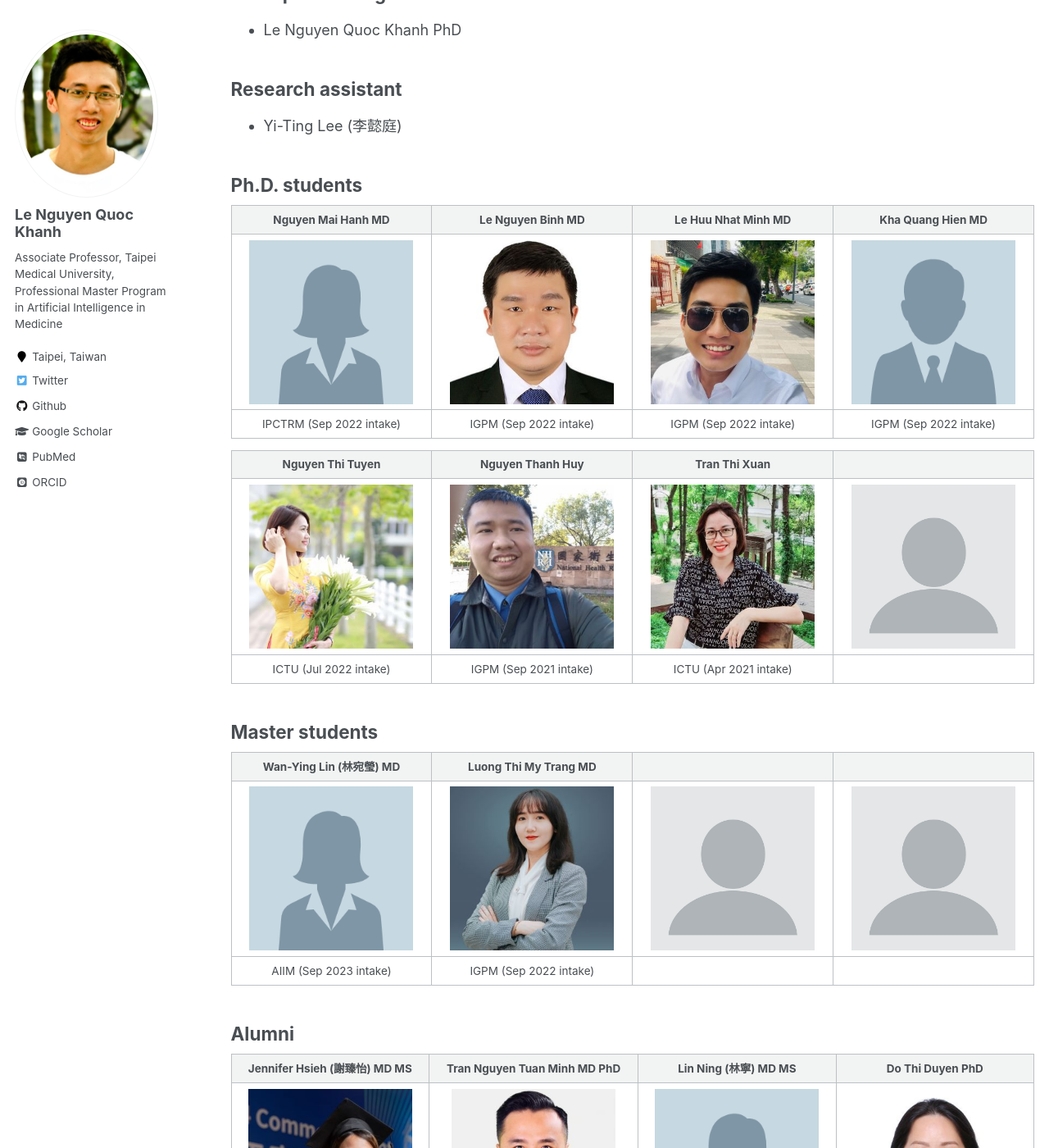
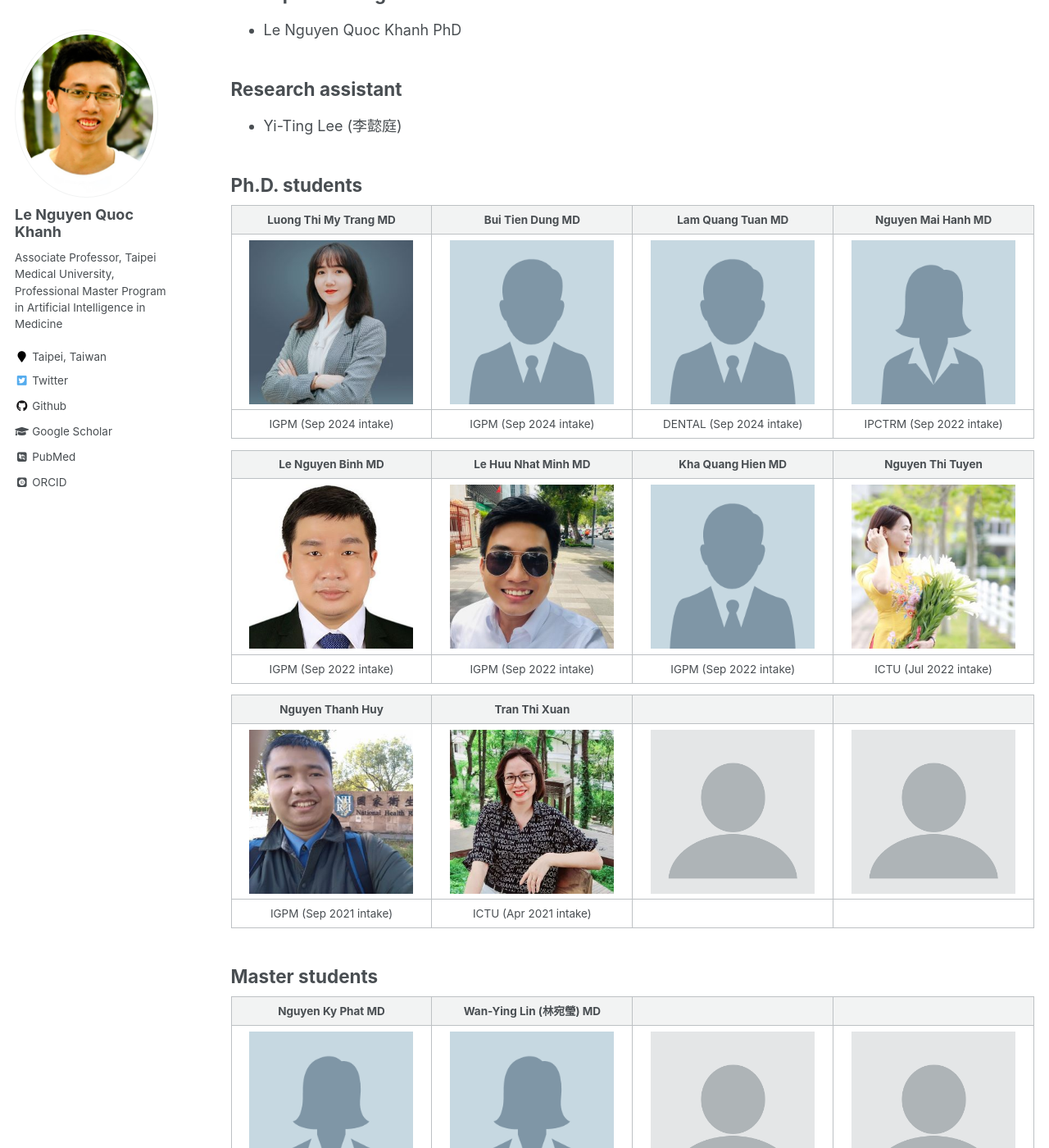
Before and after one commit to khanhlee/khanhlee.github.io, a Jekyll site: the page built from _pages/member.md, in a window 1280 px wide and 1400 px high, scrolled down 332 px. Shown: the whole window at 82% size. Built offline with Jekyll 4.4.1, drawn with Linux system fonts in a browser that asks for light colours; some web fonts are replaced; some of the changed text lies outside the part shown.

Commit message:
Update member.md

```diff
--- a/_pages/member.md
+++ b/_pages/member.md
@@ -16,22 +16,27 @@ author_profile: true
 
 ## Ph.D. students
 
-| Nguyen Mai Hanh MD | Le Nguyen Binh MD | Le Huu Nhat Minh MD | Kha Quang Hien MD |
+| Luong Thi My Trang MD | Bui Tien Dung MD | Lam Quang Tuan MD | Nguyen Mai Hanh MD |
 | :-------------: | :-------------: | :-----: | :-----: |
-| <img align="center" src="/images/female.png" width="200px"> | <img align="center" src="/images/binh.jpg" width="200px"> | <img align="center" src="/images/minh_le.jpg" width="200px"> | <img align="center" src="/images/male.png" width="200px"> |
-| IPCTRM (Sep 2022 intake) | IGPM (Sep 2022 intake) | IGPM (Sep 2022 intake) | IGPM (Sep 2022 intake) |
+| <img align="center" src="/images/mytrang.jpg" width="200px"> | <img align="center" src="/images/male.png" width="200px"> | <img align="center" src="/images/male.png" width="200px"> | <img align="center" src="/images/female.png" width="200px"> |
+| IGPM (Sep 2024 intake) | IGPM (Sep 2024 intake) | DENTAL (Sep 2024 intake) | IPCTRM (Sep 2022 intake) |
 
-| Nguyen Thi Tuyen | Nguyen Thanh Huy | Tran Thi Xuan |  |
+| Le Nguyen Binh MD | Le Huu Nhat Minh MD | Kha Quang Hien MD | Nguyen Thi Tuyen |
 | :-------------: | :-------------: | :-----: | :-----: |
-| <img align="center" src="/images/tuyen.jpg" width="200px"> | <img align="center" src="/images/huy.jpg" width="200px"> | <img align="center" src="/images/xuan.jpg" width="200px"> | <img align="center" src="/images/profile.png" width="200px"> |
-| ICTU (Jul 2022 intake) | IGPM (Sep 2021 intake) | ICTU (Apr 2021 intake) |  |
+| <img align="center" src="/images/binh.jpg" width="200px"> | <img align="center" src="/images/minh_le.jpg" width="200px"> | <img align="center" src="/images/male.png" width="200px"> | <img align="center" src="/images/tuyen.jpg" width="200px"> |
+| IGPM (Sep 2022 intake) | IGPM (Sep 2022 intake) | IGPM (Sep 2022 intake) | ICTU (Jul 2022 intake) |
+
+| Nguyen Thanh Huy | Tran Thi Xuan |  |  |
+| :-------------: | :-------------: | :-----: | :-----: |
+| <img align="center" src="/images/huy.jpg" width="200px"> | <img align="center" src="/images/xuan.jpg" width="200px"> | <img align="center" src="/images/profile.png" width="200px"> | <img align="center" src="/images/profile.png" width="200px"> |
+| IGPM (Sep 2021 intake) | ICTU (Apr 2021 intake) |  |  |
 
 ## Master students
 
-| Wan-Ying Lin (林宛瑩) MD | Luong Thi My Trang MD |  |  |
+| Nguyen Ky Phat MD | Wan-Ying Lin (林宛瑩) MD |  |  |
 | :-------------: | :-------------: | :-----: | :-----: |
-| <img align="center" src="/images/female.png" width="200px"> | <img align="center" src="/images/mytrang.jpg" width="200px"> | <img align="center" src="/images/profile.png" width="200px"> | <img align="center" src="/images/profile.png" width="200px"> |
-| AIIM (Sep 2023 intake) | IGPM (Sep 2022 intake) |  |  |
+| <img align="center" src="/images/female.png" width="200px"> | <img align="center" src="/images/female.png" width="200px"> | <img align="center" src="/images/profile.png" width="200px"> | <img align="center" src="/images/profile.png" width="200px"> |
+| IGPM (Sep 2024 intake) | AIIM (Sep 2023 intake) |  |  |
 
 ## Alumni
 
```
